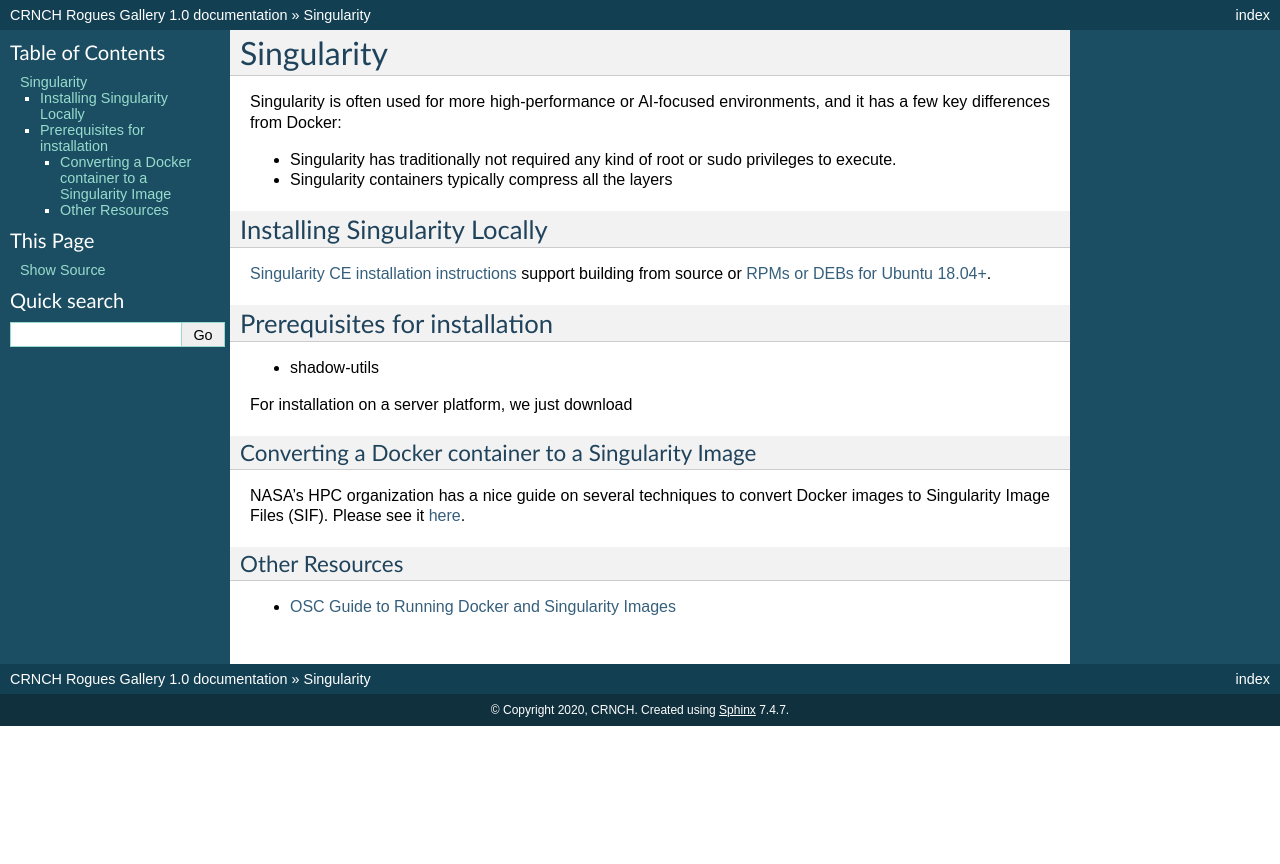
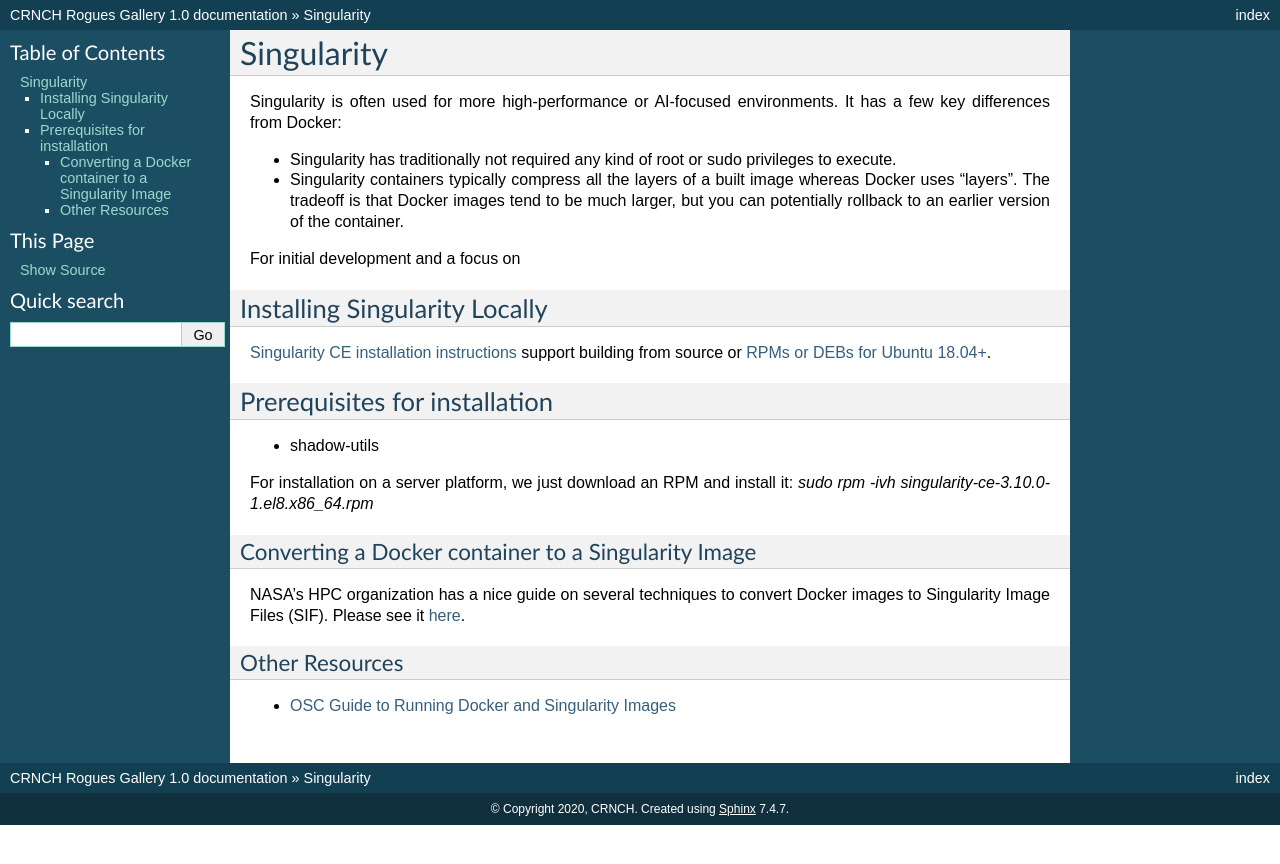
Before and after one commit to gt-crnch-rg/read-the-docs, a Sphinx documentation site: the page built from docs/general/containers-singularity.rst, in a window 1280 px wide. Shown: the top 864 px of the page. Built offline with Sphinx 7.4.7, drawn with Linux system fonts in a browser that asks for light colours; pages that are not in the unit, such as notebooks, are missing from menus.

Commit message:
Update containers-singularity.rst

```diff
--- a/docs/general/containers-singularity.rst
+++ b/docs/general/containers-singularity.rst
@@ -2,11 +2,12 @@
 Singularity
 =======================
 
-Singularity is often used for more high-performance or AI-focused environments, and it has a few key differences from Docker:
+Singularity is often used for more high-performance or AI-focused environments. It has a few key differences from Docker:
 
 - Singularity has traditionally not required any kind of root or sudo privileges to execute.
-- Singularity containers typically compress all the layers
+- Singularity containers typically compress all the layers of a built image whereas Docker uses "layers". The tradeoff is that Docker images tend to be much larger, but you can potentially rollback to an earlier version of the container.
 
+For initial development and a focus on
 
 Installing Singularity Locally
 --------------------------
@@ -16,7 +17,8 @@ Prerequisites for installation
 ------------------------------
 - shadow-utils
 
-For installation on a server platform, we just download
+For installation on a server platform, we just download an RPM and install it:
+`sudo rpm -ivh singularity-ce-3.10.0-1.el8.x86_64.rpm`
 
 
 Converting a Docker container to a Singularity Image
```
